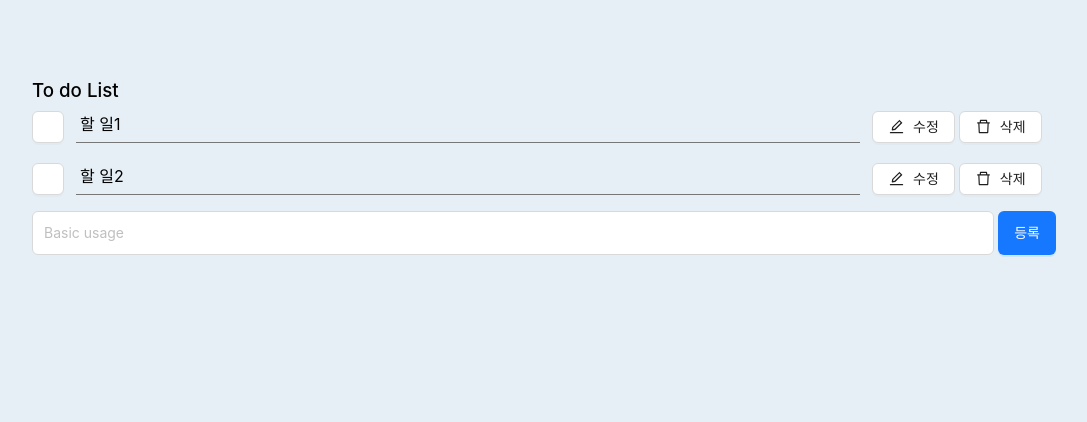
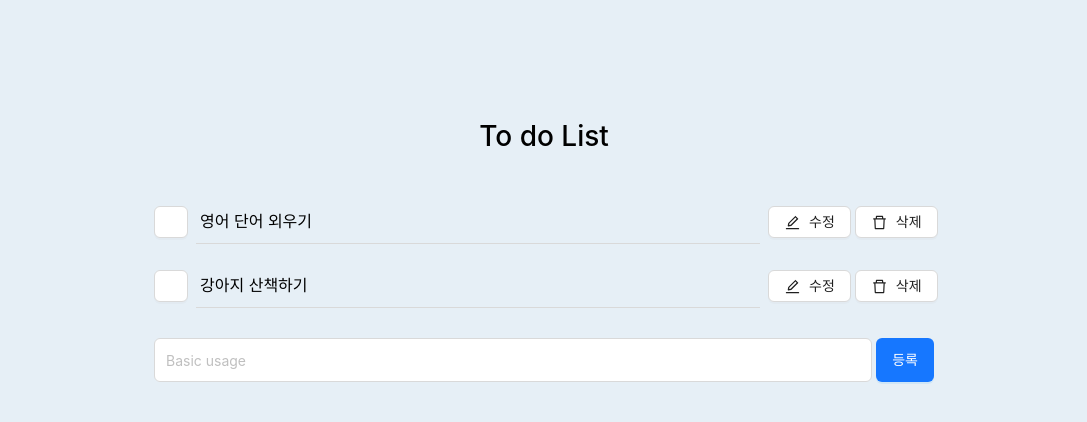
Before and after one commit to jisoooo17/todolist, a React (Create React App) app: page / in a window 1280 px wide. Shown: the top 422 px of the page, without its empty margins (96-1183 px from the left). Built offline with nearby package versions, Linux system fonts and the light colour scheme.

Commit message:
css 수정중

```diff
--- a/src/App.css
+++ b/src/App.css
@@ -10,21 +10,23 @@ a:hover, a:focus, a:active {text-decoration: none;}
 table {width: 100%; border-collapse: collapse;}
 button {background: none; border: none; padding: 0; margin: 0; font-size: 18px; cursor: pointer; overflow: visible;}
 button:focus, a:focus {outline: 0 !important;}
-/* button:focus:focus-visible, a:focus:focus-visible {outline: 2px solid black;} */
 input:focus, input:active {outline: none;}
 
 
 body {background-color: #216fae1c;}
-.wrap {margin: 80px auto; width: 80%;}
+.wrap {margin: 120px auto; width: 780px;}
+h3 {margin-bottom: 48px; text-align: center; font-size: 28px;}
+.container {margin-bottom: 30px;}
 .list + .list {margin-top: 20px;}
-.list .cont {display: flex;}
-.list .txt {margin: 0 12px; padding: 4px; width: calc(100% - 240px); border-bottom: 1px solid #777;}
+.list .cont {display: flex; align-items: center;}
+.list .cont form {width: 100%;}
+.list .txt {display: flex; align-items: center; margin-bottom: 0; padding: 8px 4px; min-width: calc(100% - 216px); height: 44px; vertical-align: middle; border-bottom: 1px solid #d9d9d9;}
+.todo-input {display: block; min-width: calc(100% - 216px); height: 44px; font-size: 16px;}
 
-.btn-del {margin-left: 4px;}
+.btn-complete {margin-right: 8px; padding: 0; min-width: 34px;}
+.btn-w {display: flex; align-items: center; margin-left: 8px;}
+.btn-w button:last-child {margin-left: 4px;}
+.btn-del {}
 .btn-register {margin-left: 4px; height: 44px;}
 
-/* form - input */
 .input-w {display: flex; position: relative; width: 100%;}
-/* .input-w input { width: calc(100% - 60px); font-weight: 400; height: 48px; padding: 0 20px; font-size:14px; color: #1f1b1c; border: 1px solid #e0e0e0; border-radius: 4px;} */
-/* .input-w input::placeholder{font-size: 14px;} */
-/* .input-w input:focus {color: #1f1b1c; border: 1px solid #004D45; background-color: rgba(23, 175, 152, 0.06);} */
--- a/src/components/TodoItem.tsx
+++ b/src/components/TodoItem.tsx
@@ -1,17 +1,7 @@
 import React, { useState } from 'react';
 import { Button, Input } from 'antd';
 import {Todo} from "./TodoList";
-// import {
-//   AiOutlineEdit,
-//   AiOutlineDelete,
-//   AiOutlineCheck,
-//   AiOutlineClose,
-// } from "react-icons/ai";
-import { AiOutlineEdit,
-  AiOutlineDelete,
-  AiOutlineCheck,
-  AiOutlineClose, } from "react-icons/ai";
-
+import { AiOutlineEdit, AiOutlineDelete, AiOutlineCheck, AiOutlineClose, } from "react-icons/ai";
 
 interface TodoItemProps {
   id: number;
@@ -56,7 +46,7 @@ const TodoItem = ({id, text, completed, onClkDel, onClkUpdate}: TodoItemProps) =
       {
         !isUpdating ? (
           <div className="cont">
-            <Button htmlType="button" onClick={listComplete}>
+            <Button htmlType="button" className="btn-complete" onClick={listComplete}>
               {completed ? "✔" : null}
             </Button>
 
@@ -69,13 +59,13 @@ const TodoItem = ({id, text, completed, onClkDel, onClkUpdate}: TodoItemProps) =
           </div>
         ) : (
           <div className="cont">
-            <Button htmlType="button" onClick={listComplete}>
+            <Button htmlType="button" className="btn-complete" onClick={listComplete}>
               {completed ? "✔" : null}
             </Button>
 
             <form onSubmit={inputSubmit}>
               <div className="input-w">
-                <Input type="text" value={updatedTxt} onChange={inputChange} />
+                <Input type="text" className="todo-input" value={updatedTxt} onChange={inputChange} />
                 <div className="btn-w">
                   <Button htmlType="submit" className="btn-confirm" onClick={()=> setIsUpdating(true)}><AiOutlineCheck size="17" />확인</Button>
                   <Button htmlType="button" className="btn-cancel" onClick={()=> setIsUpdating(false)}><AiOutlineClose size="17" />취소</Button>
--- a/src/components/TodoList.tsx
+++ b/src/components/TodoList.tsx
@@ -13,12 +13,12 @@ const TodoList = () => {
   const initialTodos: Todo[] = [
     {
       id: 1,
-      text: "할 일1",
+      text: "영어 단어 외우기",
       completed: false,
     },
     {
       id: 2,
-      text: "할 일2",
+      text: "강아지 산책하기",
       completed: false,
     }
   ];
@@ -30,7 +30,7 @@ const TodoList = () => {
       try {
         return JSON.parse(savedTodos);
       } catch (error) {
-        console.error('Failed to parse todos from localStorage:', error);
+        console.error(error);
         return initialTodos;
       }
     } else {
```
